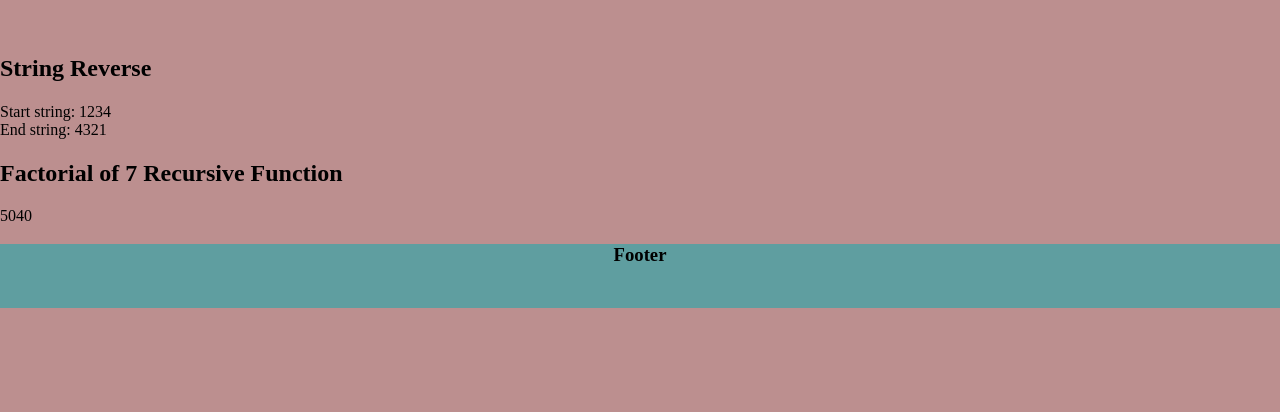
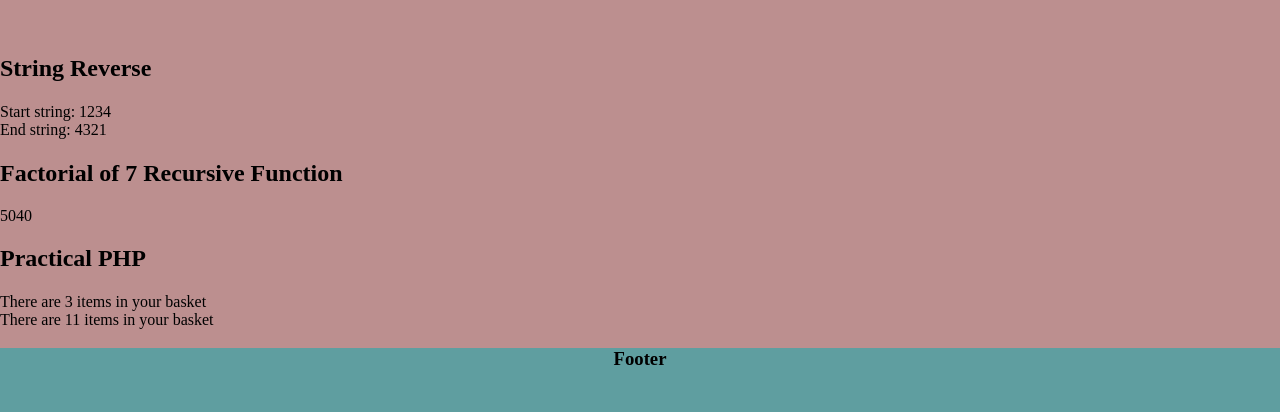
Before and after one commit to BabyLizzy-FunTime-Lab/PHP-2024, a PHP site: page /PHP-2024/tester.php in a window 1280 px wide. Shown: the part 931-1343 px from the top of the page. Before the commit the page ends 1239 px from the top, so only its background shows below. Run offline with PHP 8.4, Linux system fonts and the light colour scheme.

Commit message:
updating tester

```diff
--- a/tester.php
+++ b/tester.php
@@ -302,6 +302,14 @@
         <?php findFactorial(7); ?>
     </p>
 </section>
+<section>
+    <h2>Practical PHP</h2>
+    <?php
+    printf("There are %d items in your basket",  3);
+    echo "<br>";
+    printf("There are %b items in your basket",  3);
+    ?>
+</section>
 <footer style="margin-top: 1em; height: 4em; background-color: cadetblue; text-align: center">
 <h3>Footer</h3>
 </footer>
```
